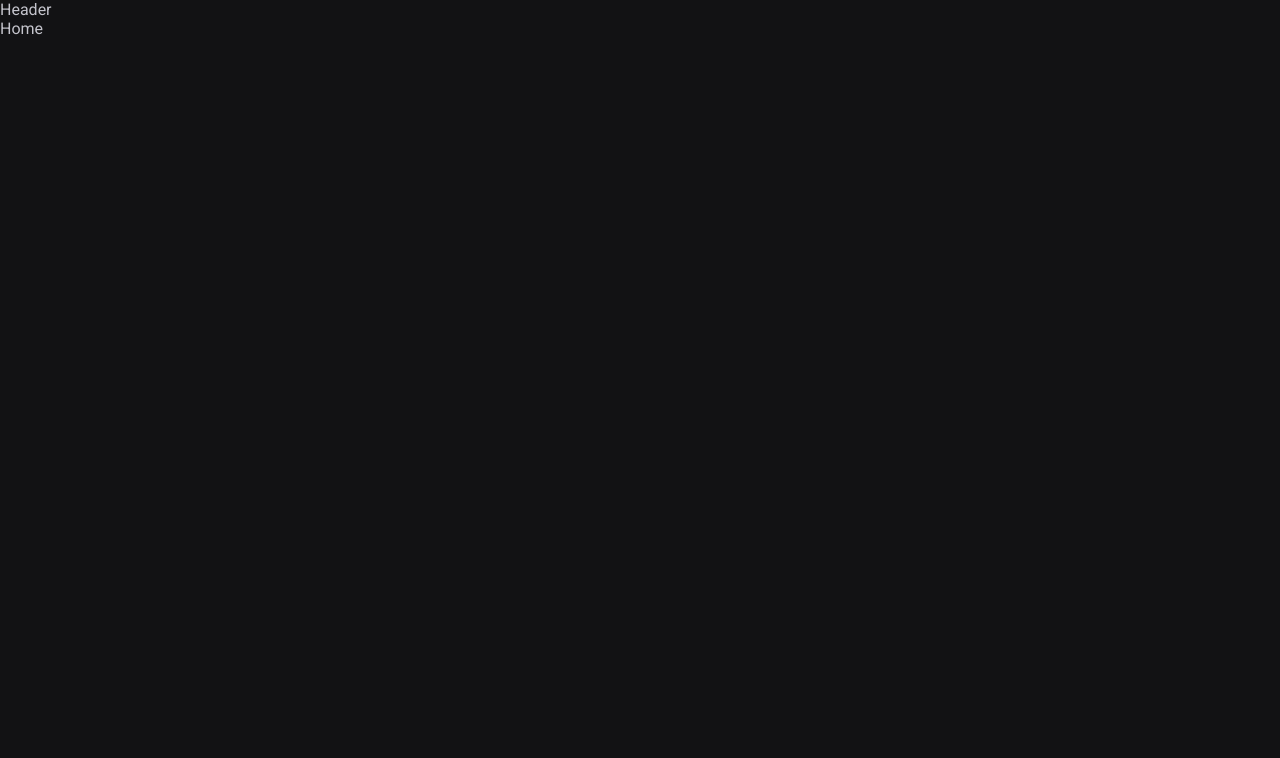
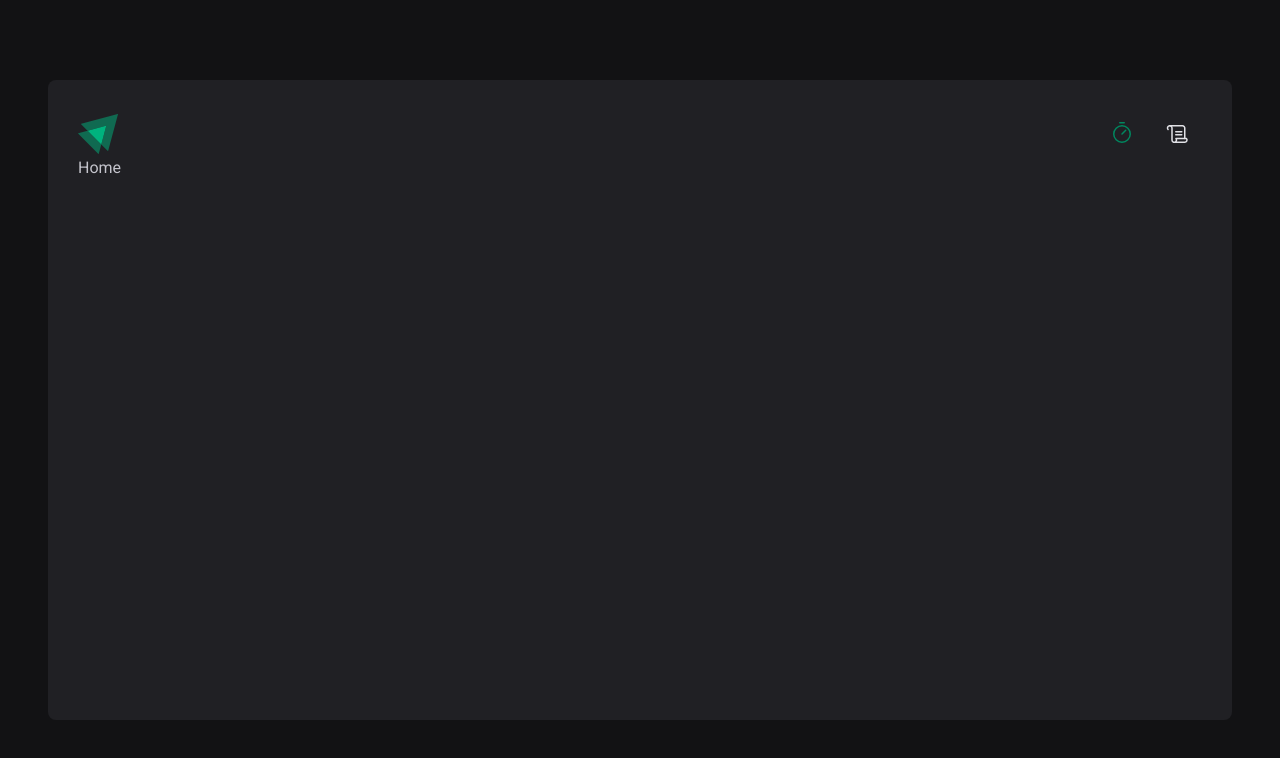
Before and after one commit to fernando-meira/ignite-timer, a React (Vite) app: page / in a window 1280 px wide. Shown: the top 758 px of the page. Built offline with nearby package versions, Linux system fonts and the light colour scheme.

Commit message:
feat: Created Header component.

```diff
--- a/package.json
+++ b/package.json
@@ -9,9 +9,10 @@
     "preview": "vite preview"
   },
   "dependencies": {
+    "phosphor-react": "^1.4.1",
     "react": "^18.2.0",
     "react-dom": "^18.2.0",
-    "react-router-dom": "^6.4.1",
+    "react-router-dom": "^6.3.0",
     "styled-components": "^5.3.5"
   },
   "devDependencies": {
--- a/src/components/Header/index.tsx
+++ b/src/components/Header/index.tsx
@@ -1,5 +1,24 @@
+import { NavLink } from 'react-router-dom';
+import { Timer, Scroll } from 'phosphor-react';
+
+import logoIgnite from '../../assets/logo-ignite.svg';
+
 import * as S from './styles';
 
 export function Header() {
-  return <S.Container>Header</S.Container>;
+  return (
+    <S.HeaderContainer>
+      <img src={logoIgnite} alt="" />
+
+      <S.NavigationSession>
+        <NavLink to="/" title="Timer">
+          <Timer size={24} />
+        </NavLink>
+
+        <NavLink to="/history" title="Histórico">
+          <Scroll size={24} />
+        </NavLink>
+      </S.NavigationSession>
+    </S.HeaderContainer>
+  );
 }
--- a/src/components/Header/styles.ts
+++ b/src/components/Header/styles.ts
@@ -1,3 +1,33 @@
 import styled from 'styled-components';
 
-export const Container = styled.header``;
+export const HeaderContainer = styled.header`
+  display: flex;
+  align-items: center;
+  justify-content: space-between;
+`;
+
+export const NavigationSession = styled.nav`
+  gap: 0.8rem;
+  display: flex;
+
+  > a {
+    width: 4.8rem;
+    height: 4.8rem;
+    border-top: 3px solid transparent;
+    border-bottom: 3px solid transparent;
+
+    display: flex;
+    align-items: center;
+    justify-content: center;
+
+    color: ${({ theme }) => theme.colors.gray[100]};
+
+    &:hover {
+      border-bottom: 3px solid ${({ theme }) => theme.colors.green[500]};
+    }
+
+    &.active {
+      color: ${({ theme }) => theme.colors.green[500]};
+    }
+  }
+`;
--- a/src/layout/DefaultLayout.tsx
+++ b/src/layout/DefaultLayout/index.tsx
@@ -1,12 +1,14 @@
 import { Outlet } from 'react-router-dom';
 
-import { Header } from '../components';
+import { Header } from '../../components';
+
+import * as S from './styles';
 
 export function DefaultLayout() {
   return (
-    <>
+    <S.LayoutContainer>
       <Header />
       <Outlet />
-    </>
+    </S.LayoutContainer>
   );
 }
--- /dev/null
+++ b/src/layout/DefaultLayout/styles.ts
@@ -0,0 +1,16 @@
+import styled, { css } from 'styled-components';
+
+export const LayoutContainer = styled.div`
+  ${({ theme }) => css`
+    padding: 3rem;
+    margin: 8rem auto;
+    border-radius: 8px;
+    max-width: 118.4rem;
+    height: calc(100vh - 16rem);
+
+    display: flex;
+    flex-direction: column;
+
+    background-color: ${theme.colors.gray[800]};
+  `}
+`;
```
Also changed, not shown: src/assets/logo-ignite.svg (added), 1 other file (tests, documents, lock files or other folders).
